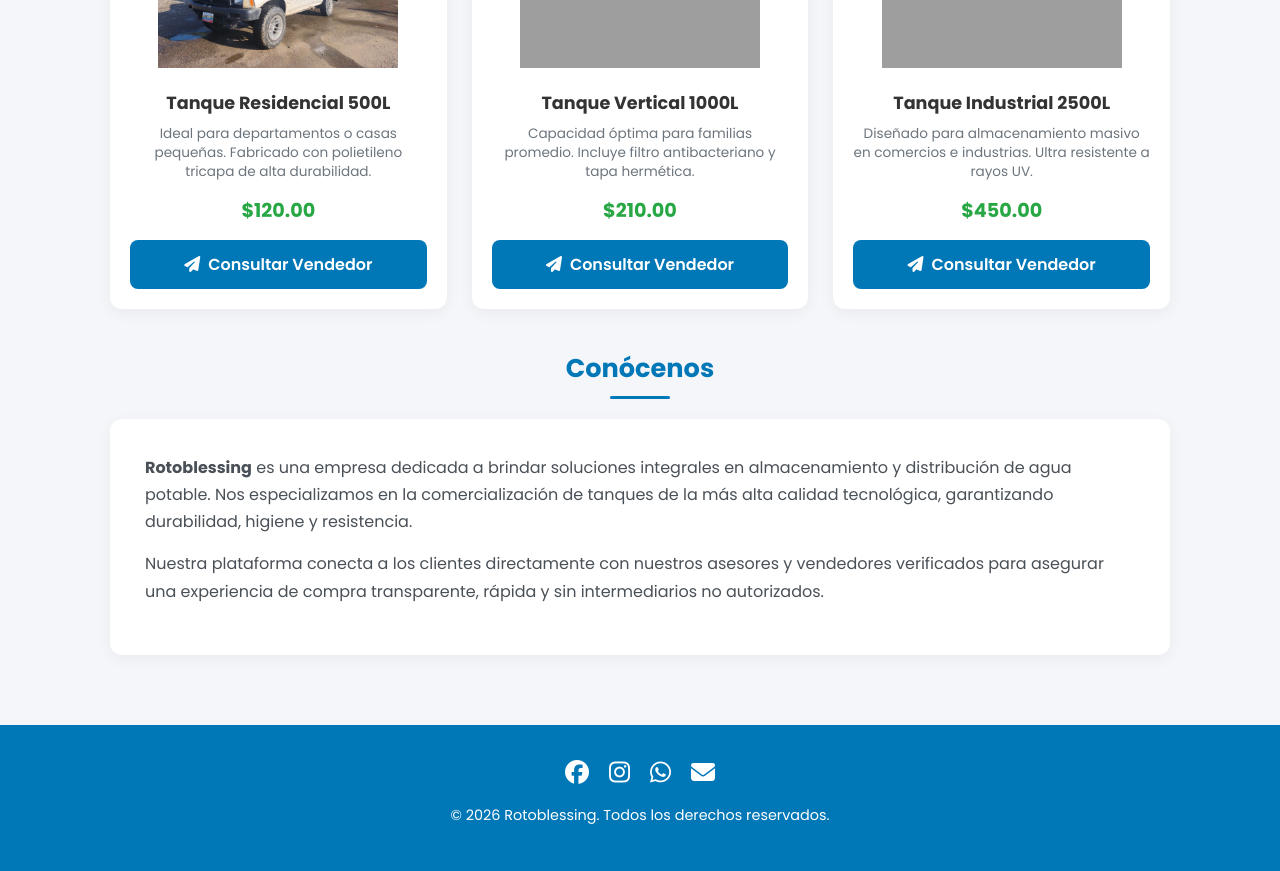
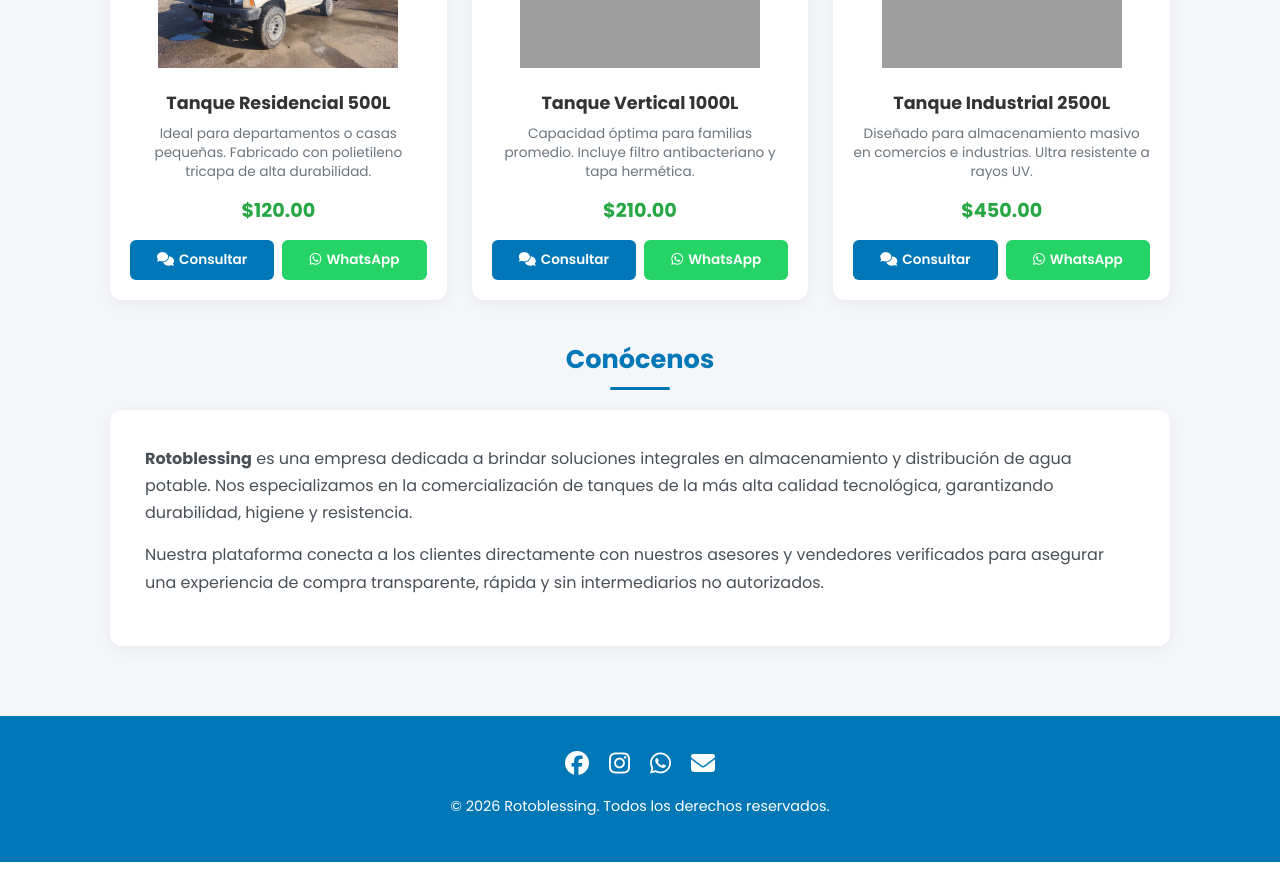
Before and after one commit to JuanSout723/Rotoblessing, a Flask app: page / in a window 1280 px wide. Shown: the part 1150-2021 px from the top of the page. Run offline with Flask 3, Linux system fonts and the light colour scheme; grey boxes are pictures that could not be loaded.

Commit message:
Refactor index.html for improved structure and styles

```diff
--- a/templates/index.html
+++ b/templates/index.html
@@ -55,13 +55,20 @@
         .section-title { text-align: center; color: #0077b6; font-size: 1.6rem; font-weight: 700; margin: 40px 0 20px 0; position: relative; }
         .section-title::after { content: ''; display: block; width: 60px; height: 3px; background-color: #0077b6; margin: 8px auto 0 auto; border-radius: 2px; }
 
-        .catalog-grid { display: grid; grid-template-columns: repeat(auto-fit, minmax(240px, 1fr)); gap: 25px; margin-bottom: 40px; }
-        .product-card { background: white; border-radius: 12px; padding: 20px; text-align: center; box-shadow: 0 4px 15px rgba(0,0,0,0.05); transition: transform 0.2s; }
+        .catalog-grid { display: grid; grid-template-columns: repeat(auto-fit, minmax(260px, 1fr)); gap: 25px; margin-bottom: 40px; }
+        .product-card { background: white; border-radius: 12px; padding: 20px; text-align: center; box-shadow: 0 4px 15px rgba(0,0,0,0.05); transition: transform 0.2s; display: flex; flex-direction: column; justify-content: space-between; }
         .product-card:hover { transform: translateY(-5px); }
         .product-card img { width: 100%; height: 180px; object-fit: contain; border-radius: 8px; margin-bottom: 15px; }
         .product-card h3 { font-size: 1.1rem; color: #333; margin-bottom: 8px; }
         .product-card p { font-size: 0.85rem; color: #6c757d; margin-bottom: 15px; line-height: 1.4; }
         .product-card .price { font-size: 1.2rem; font-weight: 700; color: #28a745; margin-bottom: 15px; }
+
+        /* Botones dobles de consulta en el catálogo */
+        .product-actions { display: flex; gap: 8px; margin-top: auto; }
+        .btn-consultar { flex: 1; padding: 10px 8px; font-size: 0.85rem; border-radius: 6px; text-decoration: none; font-weight: 600; display: inline-flex; align-items: center; justify-content: center; gap: 5px; color: white; transition: opacity 0.2s; }
+        .btn-consultar:hover { opacity: 0.9; }
+        .btn-platform { background-color: #0077b6; }
+        .btn-wa { background-color: #25d366; }
 
         .about-card { background: white; padding: 35px; border-radius: 12px; box-shadow: 0 4px 15px rgba(0,0,0,0.05); line-height: 1.7; color: #495057; margin-bottom: 40px; }
         .about-card p { margin-bottom: 15px; }
@@ -188,29 +195,49 @@
         <!-- Sección: Catálogo de Productos -->
         <h2 class="section-title" id="catalogo">Nuestro Catálogo</h2>
         <div class="catalog-grid">
+
+            <!-- Producto 1 -->
             <div class="product-card">
+                <div>
                     <img src="{{ url_for('static', filename='tanque1.jpg') }}" alt="Tanque 500L" onerror="this.src='https://via.placeholder.com/250x180?text=Tanque+1'">
                     <h3>Tanque Residencial 500L</h3>
                     <p>Ideal para departamentos o casas pequeñas. Fabricado con polietileno tricapa de alta durabilidad.</p>
                     <div class="price">$120.00</div>
-                <a href="/mensajes" class="btn"><i class="fa-solid fa-paper-plane"></i> Consultar Vendedor</a>
+                </div>
+                <div class="product-actions">
+                    <a href="/mensajes" class="btn-consultar btn-platform"><i class="fa-solid fa-comments"></i> Consultar</a>
+                    <a href="https://wa.me/580000000000?text=Hola,%20estoy%20interesado%20en%20el%20Tanque%20Residencial%20500L%20($120.00)" target="_blank" class="btn-consultar btn-wa"><i class="fa-brands fa-whatsapp"></i> WhatsApp</a>
+                </div>
             </div>
 
+            <!-- Producto 2 -->
             <div class="product-card">
+                <div>
                     <img src="{{ url_for('static', filename='tanque2.jpg') }}" alt="Tanque 1000L" onerror="this.src='https://via.placeholder.com/250x180?text=Tanque+2'">
                     <h3>Tanque Vertical 1000L</h3>
                     <p>Capacidad óptima para familias promedio. Incluye filtro antibacteriano y tapa hermética.</p>
                     <div class="price">$210.00</div>
-                <a href="/mensajes" class="btn"><i class="fa-solid fa-paper-plane"></i> Consultar Vendedor</a>
+                </div>
+                <div class="product-actions">
+                    <a href="/mensajes" class="btn-consultar btn-platform"><i class="fa-solid fa-comments"></i> Consultar</a>
+                    <a href="https://wa.me/580000000000?text=Hola,%20estoy%20interesado%20en%20el%20Tanque%20Vertical%201000L%20($210.00)" target="_blank" class="btn-consultar btn-wa"><i class="fa-brands fa-whatsapp"></i> WhatsApp</a>
+                </div>
             </div>
 
+            <!-- Producto 3 -->
             <div class="product-card">
+                <div>
                     <img src="{{ url_for('static', filename='tanque3.jpg') }}" alt="Tanque Industrial" onerror="this.src='https://via.placeholder.com/250x180?text=Tanque+3'">
                     <h3>Tanque Industrial 2500L</h3>
                     <p>Diseñado para almacenamiento masivo en comercios e industrias. Ultra resistente a rayos UV.</p>
                     <div class="price">$450.00</div>
-                <a href="/mensajes" class="btn"><i class="fa-solid fa-paper-plane"></i> Consultar Vendedor</a>
                 </div>
+                <div class="product-actions">
+                    <a href="/mensajes" class="btn-consultar btn-platform"><i class="fa-solid fa-comments"></i> Consultar</a>
+                    <a href="https://wa.me/580000000000?text=Hola,%20estoy%20interesado%20en%20el%20Tanque%20Industrial%202500L%20($450.00)" target="_blank" class="btn-consultar btn-wa"><i class="fa-brands fa-whatsapp"></i> WhatsApp</a>
+                </div>
+            </div>
+
         </div>
 
         <!-- Sección: Conócenos -->
@@ -222,8 +249,8 @@
 
     </div>
 
-    <!-- Botón Flotante de WhatsApp -->
-    <a href="https://wa.me/580000000000?text=Hola%2C%20quisiera%20recibir%20informaci%C3%B3n%20sobre%20los%20tanques%20Rotoblessing" class="whatsapp-btn" target="_blank" title="Contactar por WhatsApp">
+    <!-- Botón Flotante General de WhatsApp -->
+    <a href="https://wa.me/580000000000?text=Hola%2C%20quisiera%20recibir%20informaci%C3%B3n%20general%20sobre%20los%20tanques%20Rotoblessing" class="whatsapp-btn" target="_blank" title="Contactar por WhatsApp">
         <i class="fa-brands fa-whatsapp"></i>
     </a>
 
```
Lines whose indentation alone changed are shown as unchanged.
